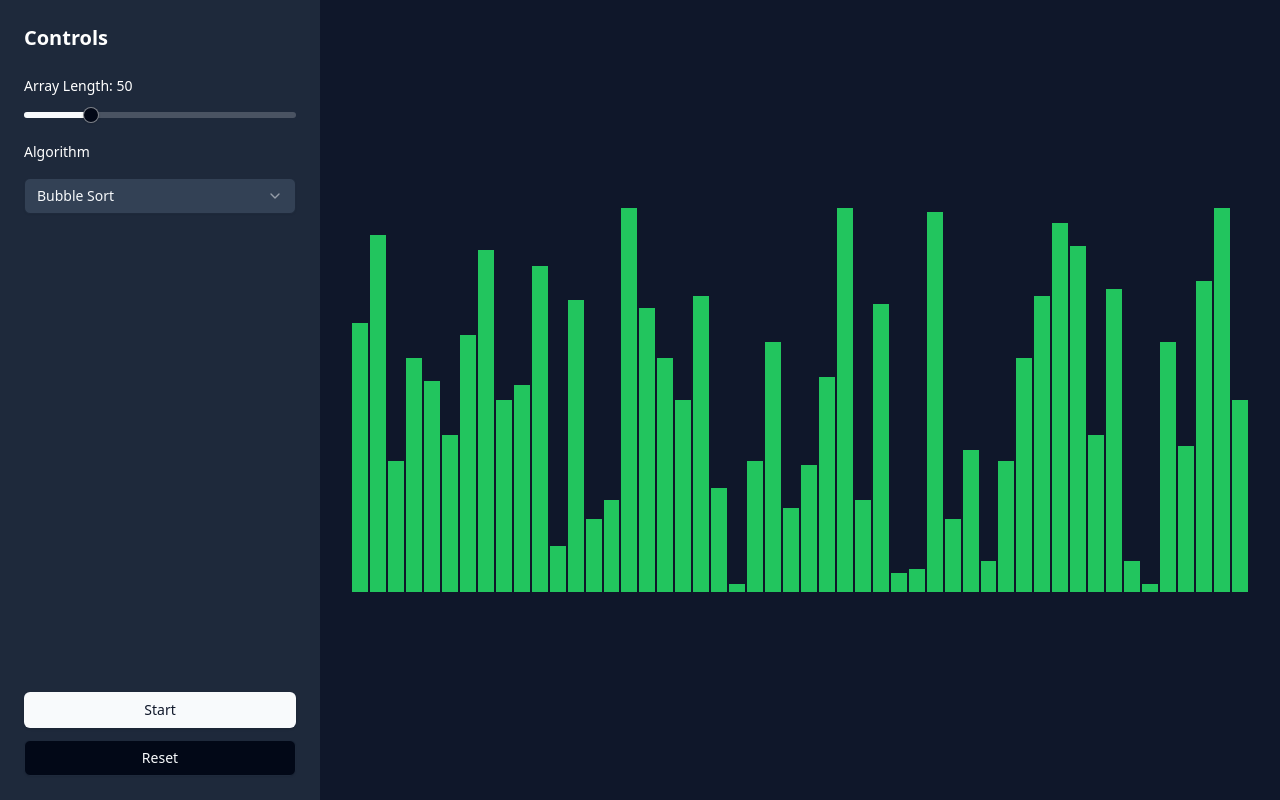
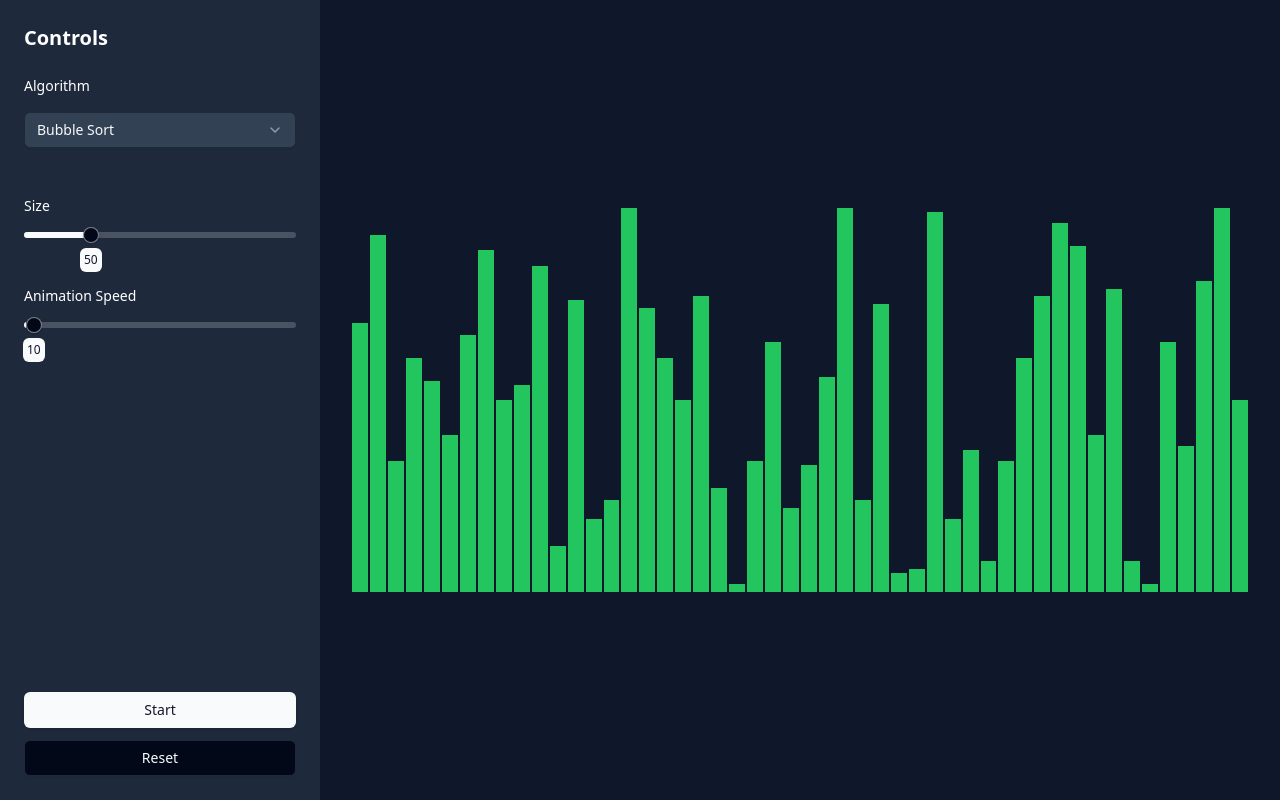
Before and after one commit to quocanhbk/dev-portfolio, a React (Vite) app: page /sort-simulation in a window 1280 px wide. Built offline with nearby package versions, Linux system fonts and the light colour scheme.

Commit message:
Add animation speed control and improve slider component with tooltip

```diff
--- a/package.json
+++ b/package.json
@@ -13,6 +13,7 @@
     "@radix-ui/react-select": "^2.1.5",
     "@radix-ui/react-slider": "^1.2.2",
     "@radix-ui/react-slot": "^1.1.1",
+    "@radix-ui/react-tooltip": "^1.1.7",
     "class-variance-authority": "^0.7.1",
     "clsx": "^2.1.1",
     "lucide-react": "^0.474.0",
--- a/src/components/ui/slider.tsx
+++ b/src/components/ui/slider.tsx
@@ -1,7 +1,8 @@
+import * as SliderPrimitive from "@radix-ui/react-slider"
 import * as React from "react"
-import * as SliderPrimitive from "@radix-ui/react-slider"
 
 import { cn } from "@/lib/utils"
+import { Tooltip, TooltipContent, TooltipProvider, TooltipTrigger } from "./tooltip"
 
 const Slider = React.forwardRef<
   React.ElementRef<typeof SliderPrimitive.Root>,
@@ -9,16 +10,22 @@ const Slider = React.forwardRef<
 >(({ className, ...props }, ref) => (
   <SliderPrimitive.Root
     ref={ref}
-    className={cn(
-      "relative flex w-full touch-none select-none items-center",
-      className
-    )}
+    className={cn("relative flex w-full touch-none select-none items-center", className)}
     {...props}
   >
     <SliderPrimitive.Track className="relative h-1.5 w-full grow overflow-hidden rounded-full bg-primary/20">
       <SliderPrimitive.Range className="absolute h-full bg-primary" />
     </SliderPrimitive.Track>
-    <SliderPrimitive.Thumb className="block h-4 w-4 rounded-full border border-primary/50 bg-background shadow transition-colors focus-visible:outline-none focus-visible:ring-1 focus-visible:ring-ring disabled:pointer-events-none disabled:opacity-50" />
+    <TooltipProvider>
+      <Tooltip open={true}>
+        <TooltipTrigger asChild>
+          <SliderPrimitive.Thumb className="block h-4 w-4 rounded-full border border-primary/50 bg-background shadow transition-colors focus-visible:outline-none focus-visible:ring-1 focus-visible:ring-ring disabled:pointer-events-none disabled:opacity-50" />
+        </TooltipTrigger>
+        <TooltipContent side="bottom" sideOffset={5} className="p-1 font-medium">
+          <p>{props.value?.[0]}</p>
+        </TooltipContent>
+      </Tooltip>
+    </TooltipProvider>
   </SliderPrimitive.Root>
 ))
 Slider.displayName = SliderPrimitive.Root.displayName
--- /dev/null
+++ b/src/components/ui/tooltip.tsx
@@ -0,0 +1,30 @@
+import * as React from "react"
+import * as TooltipPrimitive from "@radix-ui/react-tooltip"
+
+import { cn } from "@/lib/utils"
+
+const TooltipProvider = TooltipPrimitive.Provider
+
+const Tooltip = TooltipPrimitive.Root
+
+const TooltipTrigger = TooltipPrimitive.Trigger
+
+const TooltipContent = React.forwardRef<
+  React.ElementRef<typeof TooltipPrimitive.Content>,
+  React.ComponentPropsWithoutRef<typeof TooltipPrimitive.Content>
+>(({ className, sideOffset = 4, ...props }, ref) => (
+  <TooltipPrimitive.Portal>
+    <TooltipPrimitive.Content
+      ref={ref}
+      sideOffset={sideOffset}
+      className={cn(
+        "z-50 overflow-hidden rounded-md bg-primary px-3 py-1.5 text-xs text-primary-foreground animate-in fade-in-0 zoom-in-95 data-[state=closed]:animate-out data-[state=closed]:fade-out-0 data-[state=closed]:zoom-out-95 data-[side=bottom]:slide-in-from-top-2 data-[side=left]:slide-in-from-right-2 data-[side=right]:slide-in-from-left-2 data-[side=top]:slide-in-from-bottom-2",
+        className
+      )}
+      {...props}
+    />
+  </TooltipPrimitive.Portal>
+))
+TooltipContent.displayName = TooltipPrimitive.Content.displayName
+
+export { Tooltip, TooltipTrigger, TooltipContent, TooltipProvider }
--- /dev/null
+++ b/src/pages/sort-simulation/sort-control.tsx
@@ -0,0 +1,16 @@
+export interface SortControlProps {
+  label: string
+  children: React.ReactNode
+  className?: string
+}
+
+const SortControl = ({ label, children, className }: SortControlProps) => {
+  return (
+    <div className={className}>
+      <label className="block text-white text-sm font-medium mb-4">{label}</label>
+      {children}
+    </div>
+  )
+}
+
+export default SortControl
--- a/src/pages/sort-simulation/sort-controls.tsx
+++ b/src/pages/sort-simulation/sort-controls.tsx
@@ -2,6 +2,7 @@ import { Button } from "@/components/ui/button"
 import { Select, SelectContent, SelectItem, SelectTrigger, SelectValue } from "@/components/ui/select"
 import { Slider } from "@/components/ui/slider"
 import { SORT_ALGORITHMS } from "@/constants"
+import SortControl from "./sort-control"
 import { type SortAlgorithm } from "./types"
 
 interface SortControlsProps {
@@ -9,6 +10,8 @@ interface SortControlsProps {
   onArrayLengthChange: (value: number) => void
   selectedAlgorithm: SortAlgorithm
   onAlgorithmChange: (value: SortAlgorithm) => void
+  animationSpeed: number
+  onAnimationSpeedChange: (value: number) => void
   isSorting: boolean
   onStart: () => void
   onStop: () => void
@@ -20,6 +23,8 @@ const SortControls = ({
   onArrayLengthChange,
   selectedAlgorithm,
   onAlgorithmChange,
+  animationSpeed,
+  onAnimationSpeedChange,
   isSorting,
   onStart,
   onStop,
@@ -28,20 +33,8 @@ const SortControls = ({
   return (
     <div className="w-80 bg-slate-800 p-6 flex flex-col">
       <h2 className="text-white text-xl font-bold mb-6">Controls</h2>
-      <div className="space-y-6 flex-1">
-        <div>
-          <label className="block text-white text-sm font-medium mb-4">Array Length: {arrayLength}</label>
-          <Slider
-            value={[arrayLength]}
-            onValueChange={value => onArrayLengthChange(value[0])}
-            min={5}
-            max={200}
-            disabled={isSorting}
-          />
-        </div>
-
-        <div>
-          <label className="block text-white text-sm font-medium mb-4">Algorithm</label>
+      <div className="space-y-12 flex-1">
+        <SortControl label="Algorithm">
           <Select value={selectedAlgorithm} onValueChange={value => onAlgorithmChange(value as SortAlgorithm)}>
             <SelectTrigger className="w-full bg-slate-700">
               <SelectValue placeholder="Algorithm" />
@@ -54,7 +47,25 @@ const SortControls = ({
               ))}
             </SelectContent>
           </Select>
-        </div>
+        </SortControl>
+        <SortControl label="Size">
+          <Slider
+            value={[arrayLength]}
+            onValueChange={value => onArrayLengthChange(value[0])}
+            min={5}
+            max={200}
+            disabled={isSorting}
+          />
+        </SortControl>
+        <SortControl label="Animation Speed">
+          <Slider
+            value={[animationSpeed]}
+            onValueChange={value => onAnimationSpeedChange(value[0])}
+            min={1}
+            max={1000}
+            disabled={isSorting}
+          />
+        </SortControl>
       </div>
 
       <div className="space-y-3 flex flex-col">
--- a/src/pages/sort-simulation/sort-simulation.tsx
+++ b/src/pages/sort-simulation/sort-simulation.tsx
@@ -6,9 +6,10 @@ import SortControls from "./sort-controls"
 import { type SortAlgorithm } from "./types"
 
 const SortSimulation = () => {
-  const [arrayLength, setArrayLength] = useState<number>(50)
+  const [arrayLength, setArrayLength] = useState(50)
   const [selectedAlgorithm, setSelectedAlgorithm] = useState<SortAlgorithm>("bubble")
-  const [numbers, setNumbers] = useState<number[]>(() =>
+  const [animationSpeed, setAnimationSpeed] = useState(10)
+  const [numbers, setNumbers] = useState(() =>
     Array.from({ length: arrayLength }, () => Math.floor(Math.random() * 100) + 1),
   )
   const [isSorting, setIsSorting] = useState(false)
@@ -16,10 +17,10 @@ const SortSimulation = () => {
   const [comparingIndex, setComparingIndex] = useState(-1)
   const isSortingRef = useRef(false)
 
-  const bubbleSort = useBubbleSort({ isSortingRef, animationSpeedMs: 10 })
-  const insertionSort = useInsertionSort({ isSortingRef, animationSpeedMs: 10 })
-  const mergeSort = useMergeSort({ isSortingRef, animationSpeedMs: 10 })
-  const quickSort = useQuickSort({ isSortingRef, animationSpeedMs: 10 })
+  const bubbleSort = useBubbleSort({ isSortingRef, animationSpeedMs: animationSpeed })
+  const insertionSort = useInsertionSort({ isSortingRef, animationSpeedMs: animationSpeed })
+  const mergeSort = useMergeSort({ isSortingRef, animationSpeedMs: animationSpeed })
+  const quickSort = useQuickSort({ isSortingRef, animationSpeedMs: animationSpeed })
 
   const handleStart = async () => {
     setIsSorting(true)
@@ -82,7 +83,9 @@ const SortSimulation = () => {
           arrayLength={arrayLength}
           onArrayLengthChange={handleArrayLengthChange}
           selectedAlgorithm={selectedAlgorithm}
-          onAlgorithmChange={value => setSelectedAlgorithm(value)}
+          onAlgorithmChange={setSelectedAlgorithm}
+          animationSpeed={animationSpeed}
+          onAnimationSpeedChange={setAnimationSpeed}
           isSorting={isSorting}
           onStart={handleStart}
           onStop={handleStop}
```
Also changed, not shown: 1 other file (tests, documents, lock files or other folders).
